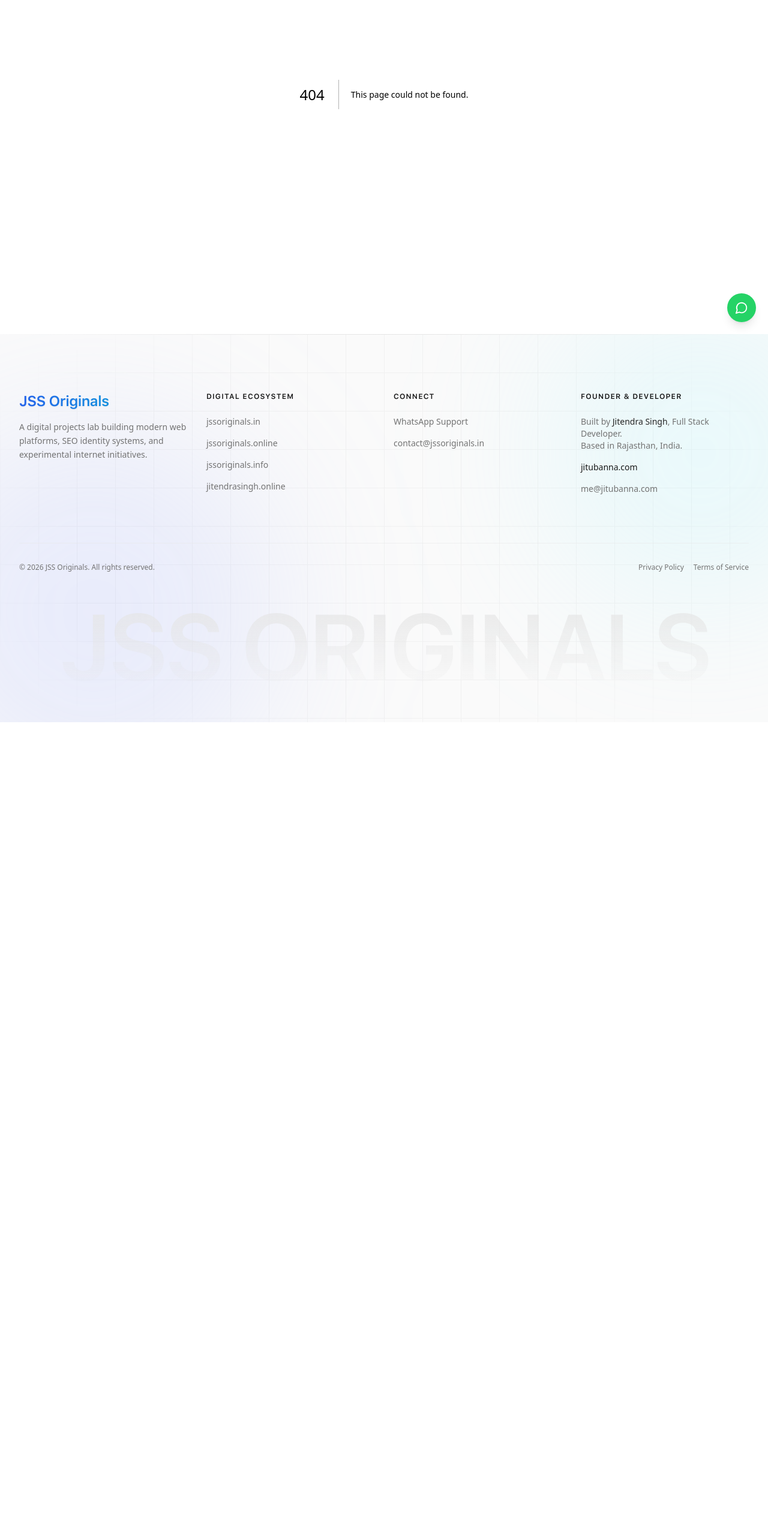
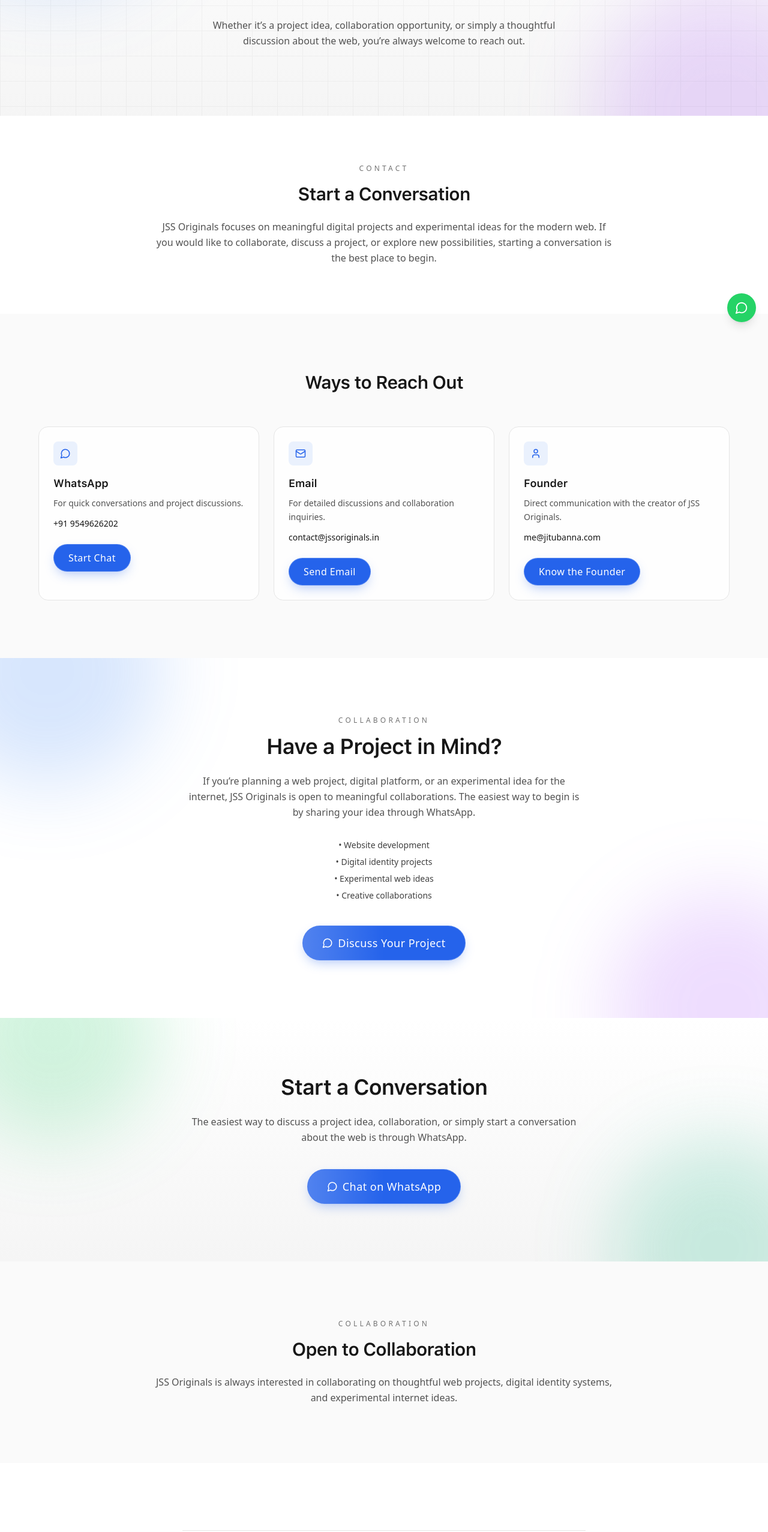
Before and after one commit to jitendra-math/Agency-Website, a Next.js app: page /contact in a window 1280 px wide. Before the commit this address had no page. Shown: the part 243-2797 px from the top of the page at 60% size. Before the commit the page ends 1447 px from the top, so only its background shows below. Built offline with nearby package versions, Linux system fonts and the light colour scheme; a web font is replaced by a local one.

Commit message:
Create page.js

```diff
--- /dev/null
+++ b/src/app/contact/page.js
@@ -0,0 +1,29 @@
+// src/app/contact/page.js
+
+import ContactHero from "@/components/sections/contact/ContactHero";
+import ContactIntro from "@/components/sections/contact/ContactIntro";
+import ContactOptions from "@/components/sections/contact/ContactOptions";
+import CollaborationSection from "@/components/sections/contact/CollaborationSection";
+import WhatsAppCTA from "@/components/sections/contact/WhatsAppCTA";
+import CollaborationNote from "@/components/sections/contact/CollaborationNote";
+import ContactClosing from "@/components/sections/contact/ContactClosing";
+
+export const metadata = {
+  title: "Contact | JSS Originals",
+  description:
+    "Get in touch with JSS Originals. Start a conversation about web projects, digital identity systems, or collaboration opportunities.",
+};
+
+export default function ContactPage() {
+  return (
+    <main>
+      <ContactHero />
+      <ContactIntro />
+      <ContactOptions />
+      <CollaborationSection />
+      <WhatsAppCTA />
+      <CollaborationNote />
+      <ContactClosing />
+    </main>
+  );
+}
```
